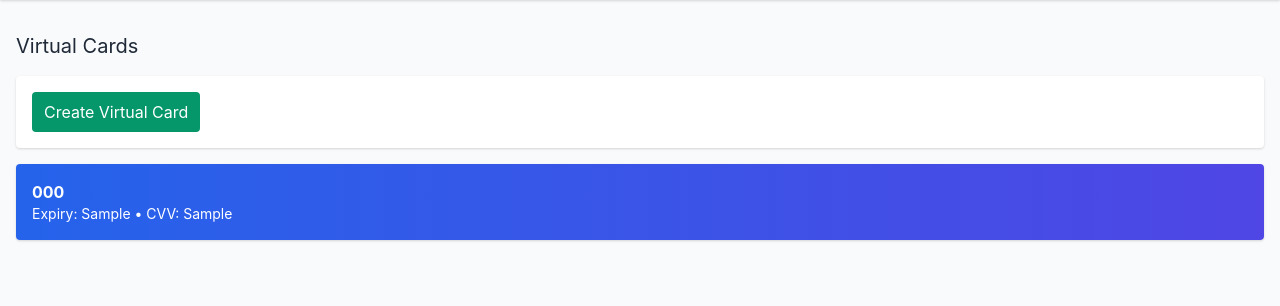
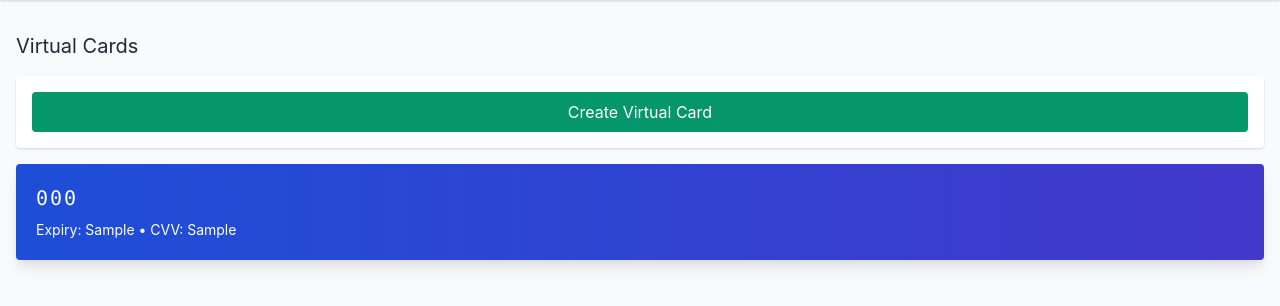
Before and after one commit to Karanam-23/online-banking, a Flask app: page /virtual-card in a window 1280 px wide. Shown: the part 56-362 px from the top of the page. Run offline with Flask 3, Linux system fonts and the light colour scheme; a user stored in the database is signed in; tables that the repository leaves empty hold one stand-in row (values such as "Sample post").

Commit message:
Update virtual_card.html

```diff
--- a/templates/virtual_card.html
+++ b/templates/virtual_card.html
@@ -1,17 +1,25 @@
 {% extends "base.html" %}
 {% block content %}
+
 <h3 class="text-xl mb-4">Virtual Cards</h3>
+
 <div class="grid grid-cols-1 gap-4">
+
   <div class="bg-white p-4 rounded shadow">
     <form method="post">
-      <button class="bg-green-600 text-white px-3 py-2 rounded">Create Virtual Card</button>
+      <button class="bg-green-600 text-white px-3 py-2 rounded w-full">
+        Create Virtual Card
+      </button>
     </form>
   </div>
+
   {% for c in cards %}
-    <div class="bg-gradient-to-r from-blue-600 to-indigo-600 text-white p-4 rounded shadow">
-      <div class="font-bold">{{ c.number }}</div>
-      <div class="text-sm">Expiry: {{ c.expiry }} • CVV: {{ c.cvv }}</div>
+    <div class="bg-gradient-to-r from-blue-700 to-indigo-700 text-white p-5 rounded shadow-lg">
+      <div class="text-xl tracking-widest font-mono">{{ c.number }}</div>
+      <div class="text-sm mt-2">Expiry: {{ c.expiry }} • CVV: {{ c.cvv }}</div>
     </div>
   {% endfor %}
+
 </div>
+
 {% endblock %}
```
